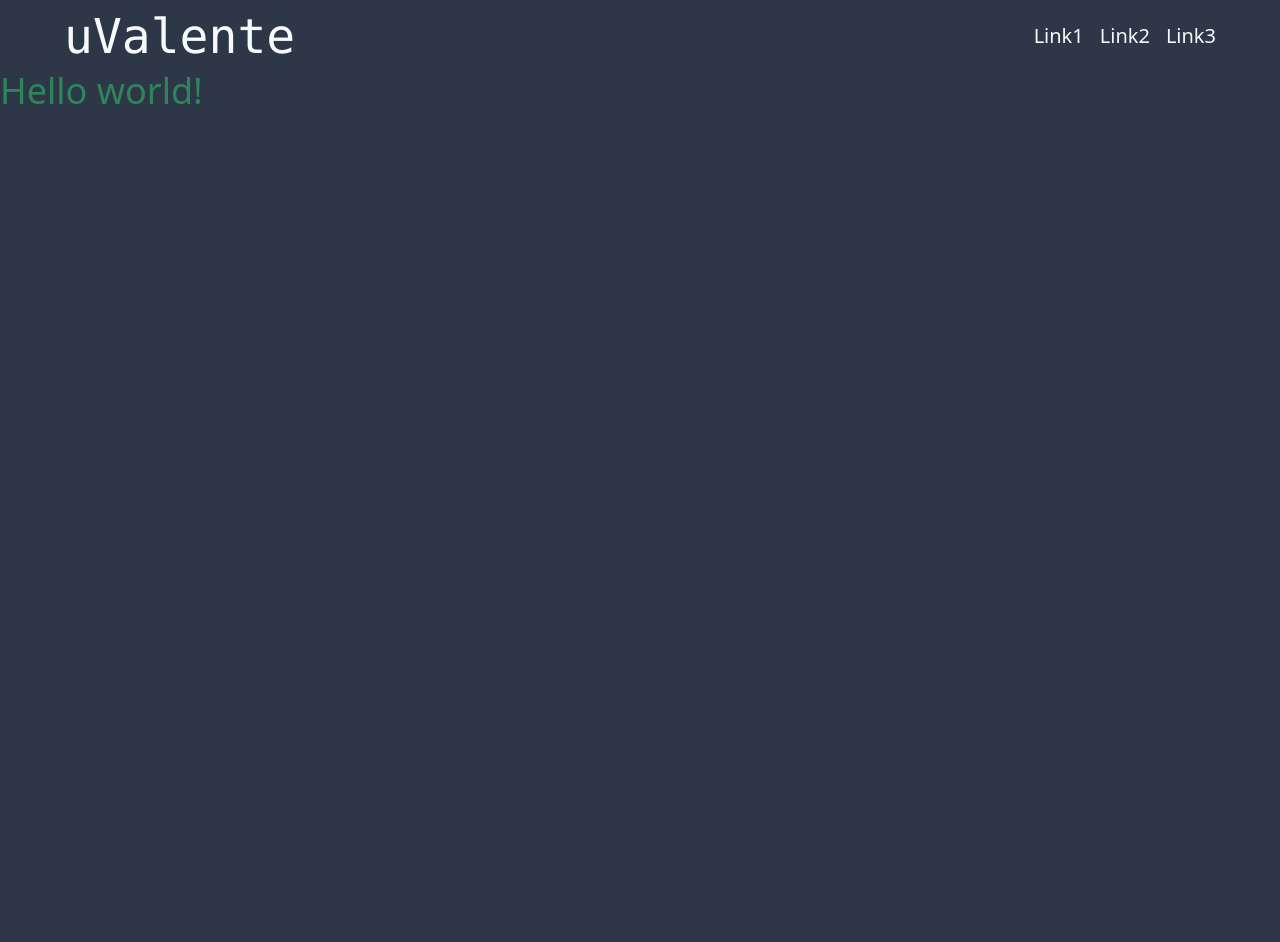
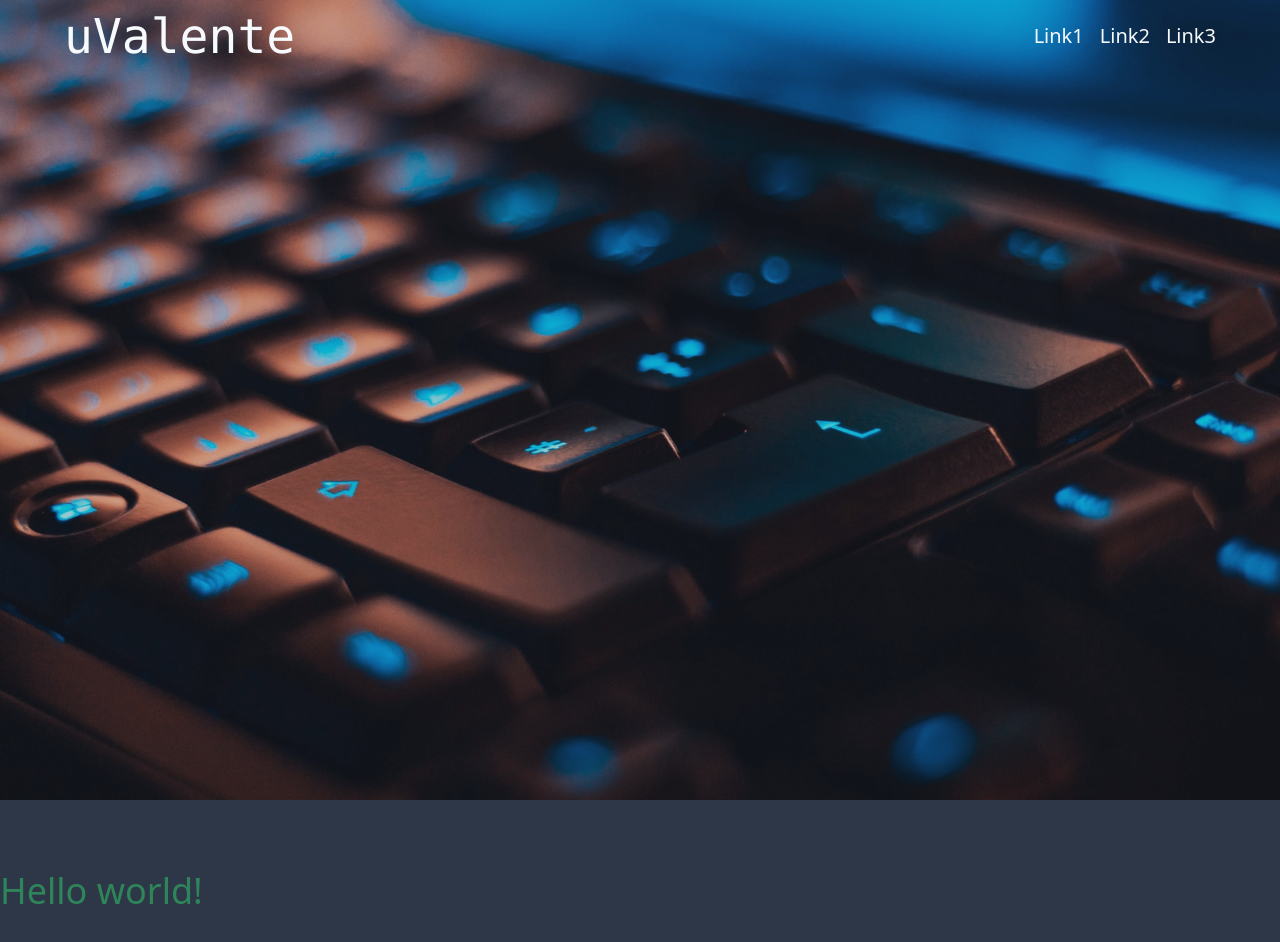
Before and after one commit to Uvalente/portfolio, a Next.js app: page / in a window 1280 px wide. Shown: the top 942 px of the page. Built offline with nearby package versions, Linux system fonts and the light colour scheme.

Commit message:
:lipstick: add cover image to index

```diff
--- a/components/Layout.js
+++ b/components/Layout.js
@@ -8,7 +8,7 @@ const Layout = ({ children, pageTitle, ...props }) => (
       <title>{pageTitle}</title>
     </Head>
     <Nav />
-    <div className='content bg-gray-800'>
+    <div className='content bg-gray-800 relative z-0'>
       {children}
     </div>
   </>
--- a/components/Nav.js
+++ b/components/Nav.js
@@ -1,5 +1,5 @@
 const Nav = () => (
-  <nav className='fixed w-full flex justify-between items-center px-16 text-gray-100'>
+  <nav className='fixed w-full flex justify-between items-center px-16 text-gray-100 z-50'>
     <div className='font-mono  text-5xl'>uValente</div>
     <div className='space-x-4 text-xl'>
       <a>Link1</a>
--- a/pages/index.js
+++ b/pages/index.js
@@ -2,6 +2,9 @@ import Layout from '../components/Layout'
 
 const Index = () => (
   <Layout pageTitle='uValente Index'>
+    <div className='w-full h-screen'>
+      <img src='/medium-test.jpg' className='w-full h-full object-cover object-top opacity-75' />
+    </div>
     <p className='pt-16 text-green-700 text-4xl'>
       Hello world!
       <br/><br/><br/><br/><br/><br/><br/><br/><br/><br/><br/><br/><br/><br/><br/><br/><br/><br/><br/><br/><br/><br/><br/><br/><br/><br/><br/><br/><br/><br/><br/><br/><br/><br/><br/><br/><br/><br/><br/><br/><br/><br/><br/><br/><br/><br/><br/><br/><br/><br/><br/><br/><br/><br/><br/><br/><br/><br/><br/><br/><br/><br/><br/><br/><br/><br/><br/><br/><br/><br/><br/>
```
Also changed, not shown: public/medium-test.jpg (added).
